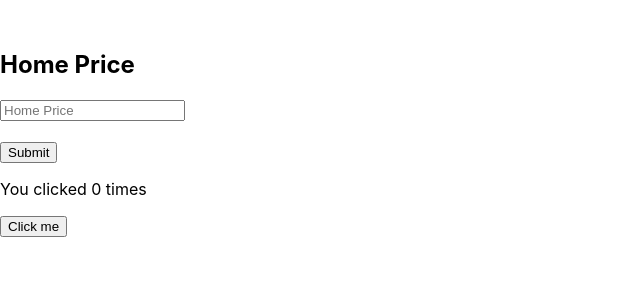
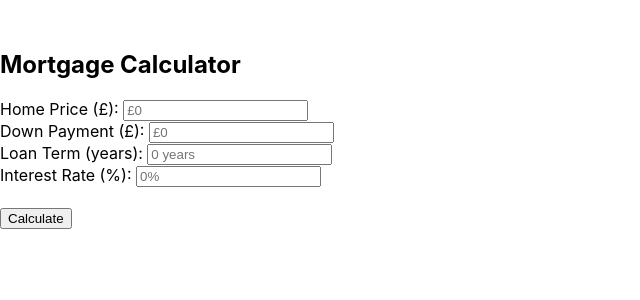
Before and after one commit to oliverc06/mortgageCalculatorLLoyds, a React (Create React App) app in the folder my-app/: page / in a window 1280 px wide. Shown: the top 300 px of the page, without its empty margins (0-640 px from the left). Built offline with nearby package versions, Linux system fonts and the light colour scheme.

Commit message:
Added a monthly payment calculation

```diff
--- a/my-app/src/App.js
+++ b/my-app/src/App.js
@@ -3,36 +3,85 @@ import './App.css';
 import React, { useState } from 'react'
 
 function App() {
-  const [count, setCount] = useState(0);
   const [price, setPrice] = useState('');
   const [downPayment, setDownPayment] = useState('');
   const [loanTerm, setLoanTerm] = useState('');
   const [interest, setInterest] = useState('');
+  const [monthlyPayment, setMonthlyPayment] = useState(null);
 
-  const mortgage = 0; //change later to calc mortgage payments
+  function calcMonthlyPayment(price, downPayment, loanTerm, interest) { //Calculates the Monthly Payments based on the values the user submits
+    const loanAmount = price - downPayment;
+    const monthlyRate = interest / 100 / 12;
+    const numberOfPayments = loanTerm * 12
+
+    const monthlyPayment =
+      (loanAmount * monthlyRate * Math.pow(1 + monthlyRate, numberOfPayments)) /
+      (Math.pow(1 + monthlyRate, numberOfPayments) - 1);
+
+    return monthlyPayment.toFixed(2);
+  }
 
   const handleSubmit = (e) => { //arrow function with parameter e as the event object
     e.preventDefault(); //Prevents the page reloading when submitting
-    // alert(`Count: ${count}, Price: ${price}, DownPayment: ${downPayment}, LoanTerm: ${loanTerm}, Interest: ${interest}`);
+
+    const rate = parseFloat(interest);
+    const hp = parseFloat(price);
+    const dp = parseFloat(downPayment);
+    const lt = parseFloat(loanTerm);
+
+    if (!hp || !dp || !lt || !rate || dp > hp) {
+      alert("Invalid numbers. Down payment must be less than home price.")
+      return;
+    }
+    const result = calcMonthlyPayment(hp, dp, lt, rate);
+    setMonthlyPayment(result);
   };
 
   return (
     <div style={{ textAlign: 'centre', marginTop: '50px' }}>
-      <h2>Home Price</h2>
+      <h2>Mortgage Calculator</h2>
       <form onSubmit={handleSubmit}>
         <div>
+          <label>Home Price (£): </label>
           <input
             type = "number"
-            placeholder="Home Price"
+            placeholder="£0"
             value = {price}
             onChange={(e) => setPrice(e.target.value)}
             />
         </div>
+        <div>
+          <label>Down Payment (£): </label>
+          <input
+            type = "number"
+            placeholder="£0"
+            value = {downPayment}
+            onChange={(e) => setDownPayment(e.target.value)}
+            />
+        </div>
+        <div>
+          <label>Loan Term (years): </label>
+          <input
+            type = "number"
+            placeholder="0 years"
+            value = {loanTerm}
+            onChange={(e) => setLoanTerm(e.target.value)}
+            />
+        </div>
+        <div>
+          <label>Interest Rate (%): </label>
+          <input
+            type = "number"
+            placeholder="0%"
+            value = {interest}
+            onChange={(e) => setInterest(e.target.value)}
+            />
+        </div>
         <br />
-        <button type="submit">Submit</button>
+        <button type="submit">Calculate</button>
       </form>
-      <p>You clicked {count} times</p>
-      <button onClick={() => setCount(count + 1)}>Click me</button>
+
+      {monthlyPayment && <h3>Monthly Payment: £{monthlyPayment}</h3>}
     </div>
   );
 }
```
